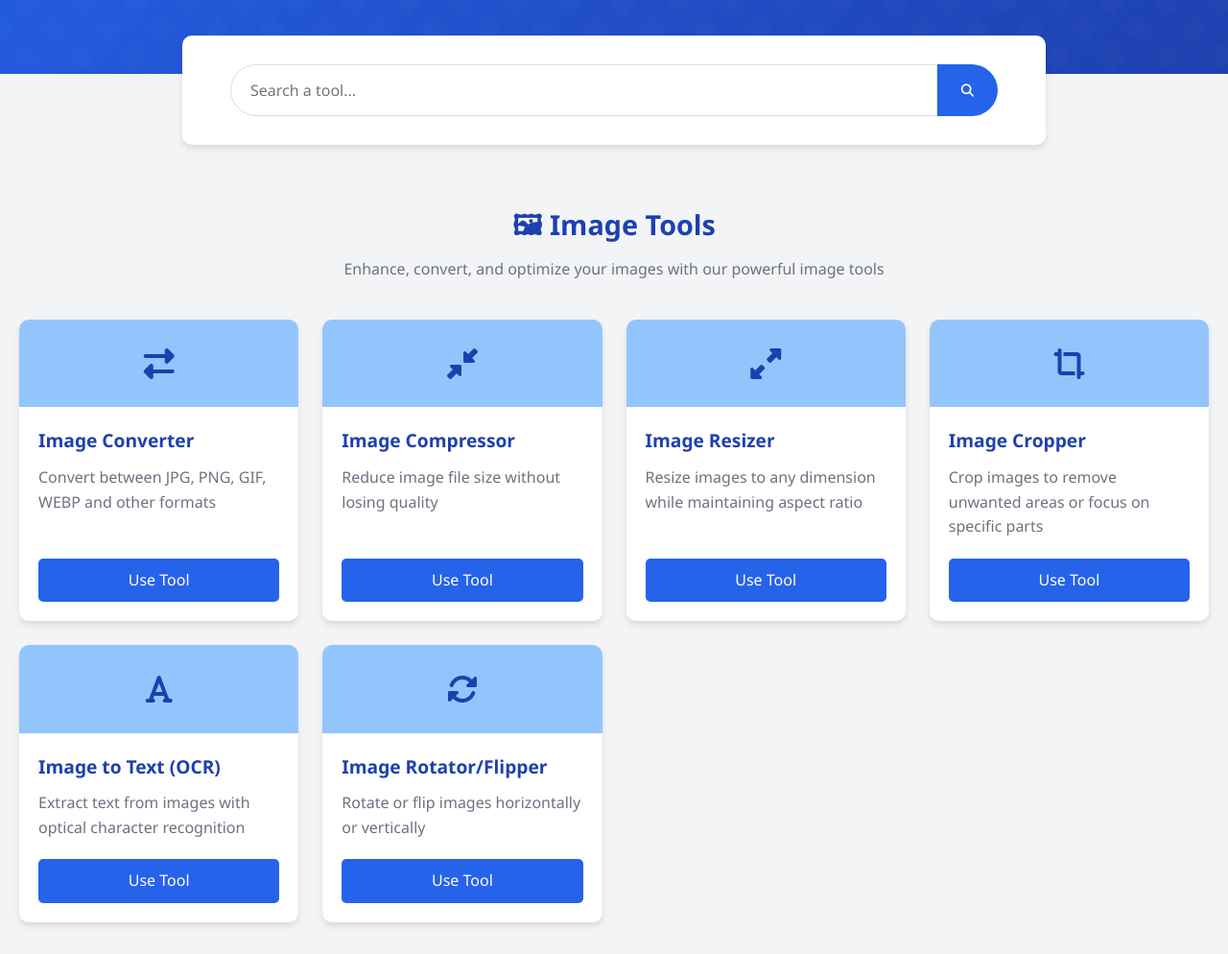
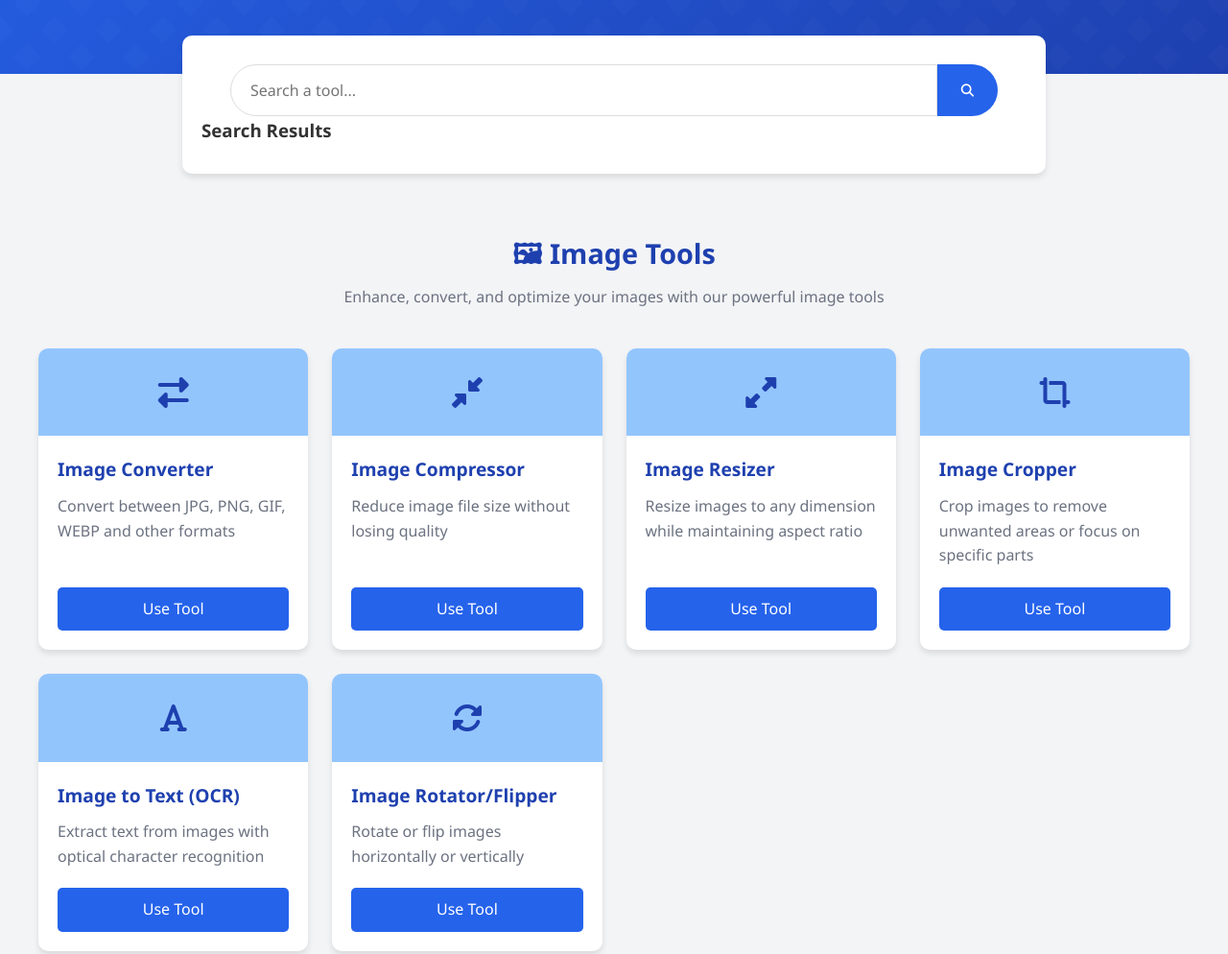
Before and after one commit to Blacki52/OneClick-Tools, a plain HTML site: page index.html in a window 1280 px wide. Shown: the part 451-1445 px from the top of the page at 96% size. Drawn offline with Linux system fonts and the light colour scheme.

Commit message:
Update index.html

```diff
--- a/index.html
+++ b/index.html
@@ -518,8 +518,14 @@
     <section class="search-section">
         <div class="search-container">
             <div class="search-bar">
-                <input type="text" placeholder="Search a tool..."id="searchInput">
+                <input type="text" placeholder="Search a tool..." id="searchInput">
                 <button type="submit" id="searchButton"><i class="fas fa-search"></i></button>
+            </div>
+            <div class="search-results" id="searchResults">
+                <h3>Search Results</h3>
+                <ul id="resultsList">
+                    <!-- Results will be populated here -->
+                </ul>
             </div>
         </div>
     </section>
@@ -527,7 +533,8 @@
     <!-- Main Content -->
     <main class="container">
         <!-- Image Tools Section -->
-        <section class="tools-section">
+    <section class="tools-section" id="tools">
+        <div class="container">
             <div class="section-header">
                 <h3>🖼 Image Tools</h3>
                 <p>Enhance, convert, and optimize your images with our powerful image tools</p>
```
